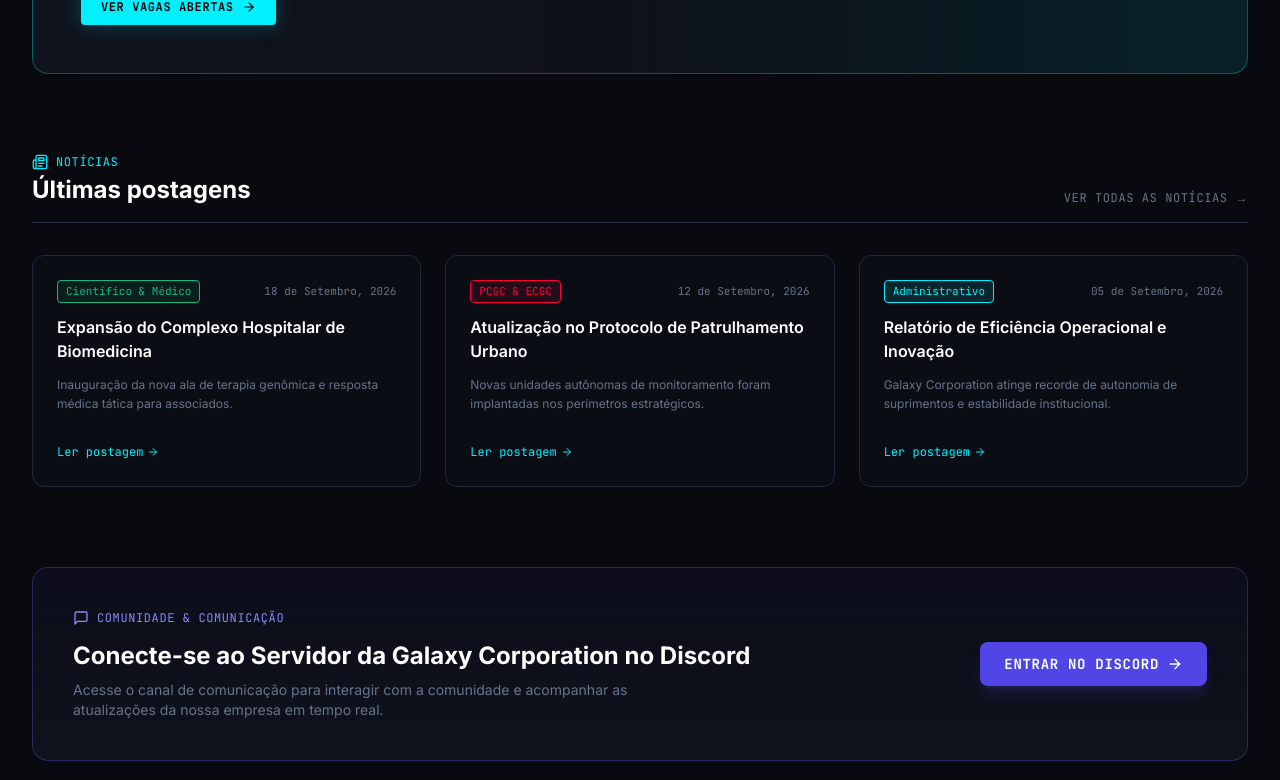
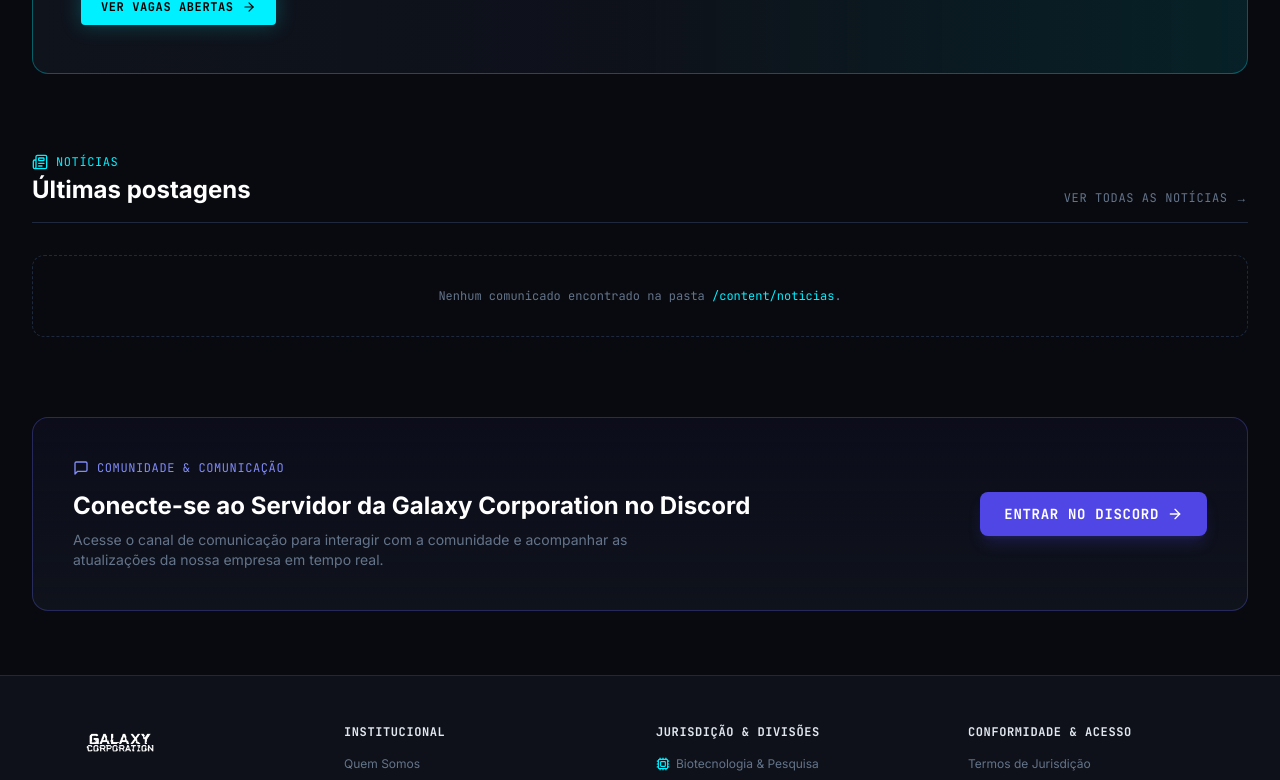
Before and after one commit to mrfloxus/galaxy-corporation, a Next.js app: page / in a window 1280 px wide. Shown: the part 1401-2181 px from the top of the page. Built offline with nearby package versions, Linux system fonts and the light colour scheme.

Commit message:
Update page.jsx

```diff
--- a/app/page.jsx
+++ b/app/page.jsx
@@ -10,35 +10,11 @@ import {
   Activity,
   Users
 } from "lucide-react";
+import { getLatestNews } from "@/lib/markdown";
 
-export default function HomePage() {
-  // Simulação de últimas notícias da pasta /content/noticias/
-  const latestNews = [
-    {
-      slug: "expansao-infraestrutura-medica",
-      title: "Expansão do Complexo Hospitalar de Biomedicina",
-      date: "18 de Setembro, 2026",
-      department: "Científico & Médico",
-      summary: "Inauguração da nova ala de terapia genômica e resposta médica tática para associados.",
-      badgeColor: "border-brand-emerald text-brand-emerald bg-brand-emerald/10",
-    },
-    {
-      slug: "diretriz-seguranca-perimetral",
-      title: "Atualização no Protocolo de Patrulhamento Urbano",
-      date: "12 de Setembro, 2026",
-      department: "PCGC & ECGC",
-      summary: "Novas unidades autônomas de monitoramento foram implantadas nos perímetros estratégicos.",
-      badgeColor: "border-brand-red text-brand-red bg-brand-red/10",
-    },
-    {
-      slug: "balanco-trimestral-recursos",
-      title: "Relatório de Eficiência Operacional e Inovação",
-      date: "05 de Setembro, 2026",
-      department: "Administrativo",
-      summary: "Galaxy Corporation atinge recorde de autonomia de suprimentos e estabilidade institucional.",
-      badgeColor: "border-brand-cyan text-brand-cyan bg-brand-cyan/10",
-    },
-  ];
+export default async function HomePage() {
+  // Busca dinamicamente os 3 últimos comunicados em /content/noticias
+  const latestNews = getLatestNews(3);
 
   return (
     <div className="space-y-20 pb-16">
@@ -80,7 +56,6 @@ export default function HomePage() {
           </div>
         </div>
 
-        {/* Efeito decorativo de grid sci-fi no fundo */}
         <div className="absolute inset-0 bg-[linear-gradient(to_right,#1f293d15_1px,transparent_1px),linear-gradient(to_bottom,#1f293d15_1px,transparent_1px)] bg-[size:4rem_4rem] [mask-image:radial-gradient(ellipse_60%_50%_at_50%_0%,#000_70%,transparent_100%)] pointer-events-none" />
       </section>
 
@@ -162,7 +137,7 @@ export default function HomePage() {
         </div>
       </section>
 
-      {/* 4. NOTÍCIAS & COMUNICADOS OFICIAIS */}
+      {/* 4. NOTÍCIAS & COMUNICADOS OFICIAIS (DINÂMICO) */}
       <section className="max-w-7xl mx-auto px-4 sm:px-6 lg:px-8 space-y-8">
         <div className="flex flex-col sm:flex-row sm:items-end justify-between gap-4 border-b border-galaxy-border pb-4">
           <div>
@@ -182,6 +157,7 @@ export default function HomePage() {
           </Link>
         </div>
 
+        {latestNews.length > 0 ? (
           <div className="grid grid-cols-1 md:grid-cols-3 gap-6">
             {latestNews.map((news) => (
               <article
@@ -214,6 +190,11 @@ export default function HomePage() {
               </article>
             ))}
           </div>
+        ) : (
+          <div className="p-8 border border-dashed border-galaxy-border rounded-xl text-center font-mono text-xs text-galaxy-muted">
+            Nenhum comunicado encontrado na pasta <code className="text-brand-cyan">/content/noticias</code>.
+          </div>
+        )}
       </section>
 
       {/* 5. ÁREA DO DISCORD */}
```
Lines whose indentation alone changed are shown as unchanged.
